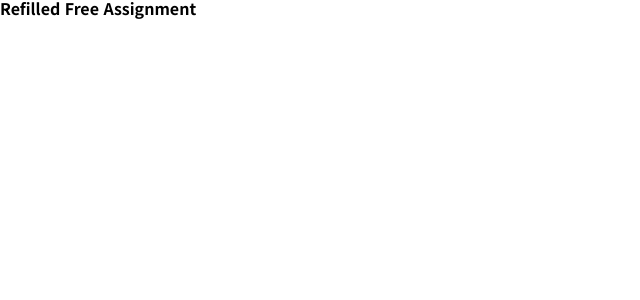
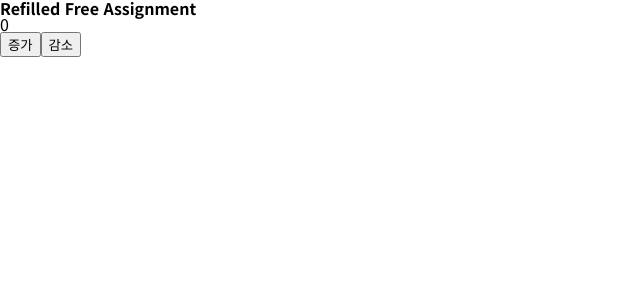
Before and after one commit to stardust6653/refilled-free-assignment, a Next.js app: page / in a window 1280 px wide. Shown: the top 300 px of the page, without its empty margins (0-640 px from the left). Built offline with nearby package versions, Linux system fonts and the light colour scheme.

Commit message:
feat : Redux toolkit 세팅 및 테스트

```diff
--- a/pages/_app.tsx
+++ b/pages/_app.tsx
@@ -1,8 +1,14 @@
 import "../styles/globals.scss";
 import type { AppProps } from "next/app";
+import { store } from "../src/app/store";
+import { Provider } from "react-redux";
 
 function MyApp({ Component, pageProps }: AppProps) {
-  return <Component {...pageProps} />;
+  return (
+    <Provider store={store}>
+      <Component {...pageProps} />
+    </Provider>
+  );
 }
 
 export default MyApp;
--- a/pages/index.tsx
+++ b/pages/index.tsx
@@ -3,7 +3,15 @@ import Head from "next/head";
 import Image from "next/image";
 import styles from "../styles/Home.module.scss";
 
+import { decrement, increment } from "../src/features/counter/counterSlice";
+import { useDispatch, useSelector } from "react-redux";
+import { RootState } from "../src/app/store";
+
 const Home: NextPage = () => {
+  const count = useSelector((state: RootState) => state.counter.value);
+
+  const dispatch = useDispatch();
+
   return (
     <>
       <Head>
@@ -14,7 +22,23 @@ const Home: NextPage = () => {
         ></link>
         <title>리필드</title>
       </Head>
+
       <h1>Refilled Free Assignment</h1>
+      <p>{count}</p>
+      <button
+        onClick={() => {
+          dispatch(increment());
+        }}
+      >
+        증가
+      </button>
+      <button
+        onClick={() => {
+          dispatch(decrement());
+        }}
+      >
+        감소
+      </button>
     </>
   );
 };
--- /dev/null
+++ b/src/app/store.ts
@@ -0,0 +1,11 @@
+import { configureStore } from "@reduxjs/toolkit";
+import counterReducer from "../features/counter/counterSlice";
+
+export const store = configureStore({
+  reducer: {
+    counter: counterReducer,
+  },
+});
+
+export type RootState = ReturnType<typeof store.getState>;
+export type AppDispatch = typeof store.dispatch;
--- /dev/null
+++ b/src/features/counter/counterSlice.ts
@@ -0,0 +1,26 @@
+import { createSlice } from "@reduxjs/toolkit";
+
+interface CounterState {
+  value: number;
+}
+
+const initialState: CounterState = {
+  value: 0,
+};
+
+const counterSlice = createSlice({
+  name: "counter",
+  initialState,
+  reducers: {
+    increment: (state) => {
+      state.value += 1;
+    },
+    decrement: (state) => {
+      state.value -= 1;
+    },
+  },
+});
+
+export const { increment, decrement } = counterSlice.actions;
+
+export default counterSlice.reducer;
```
